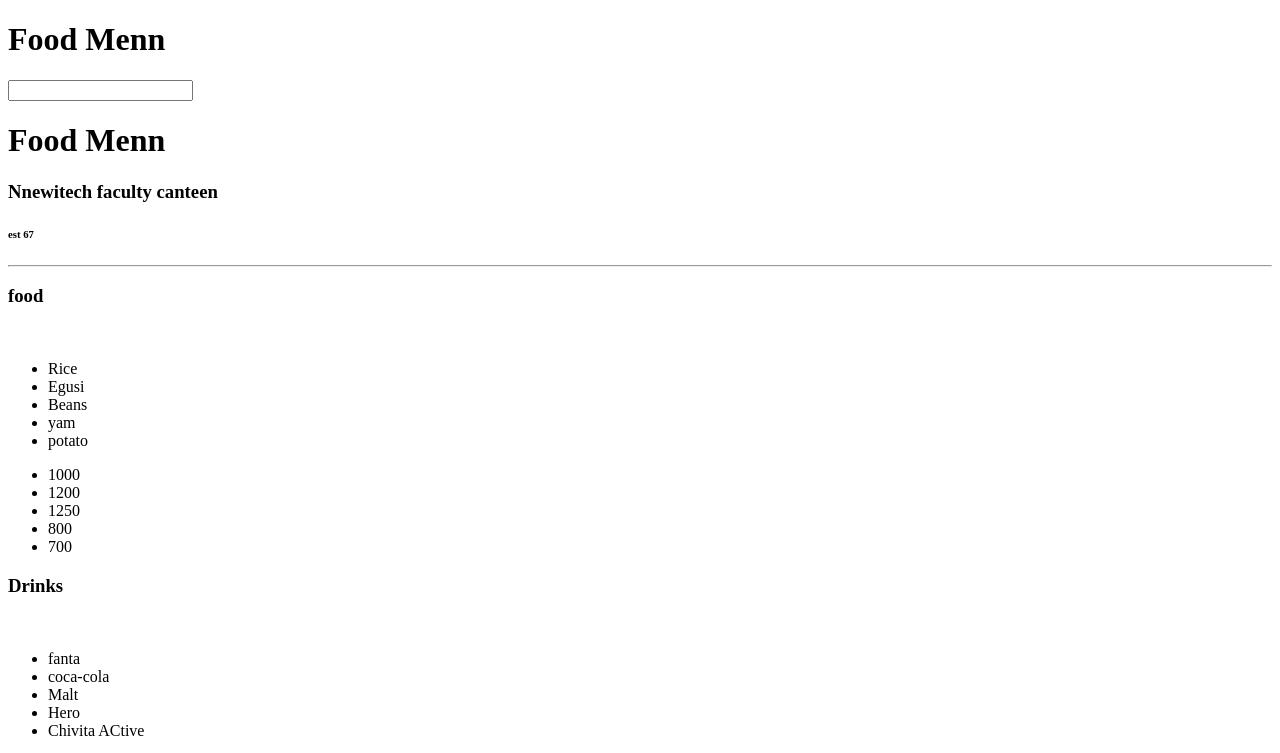
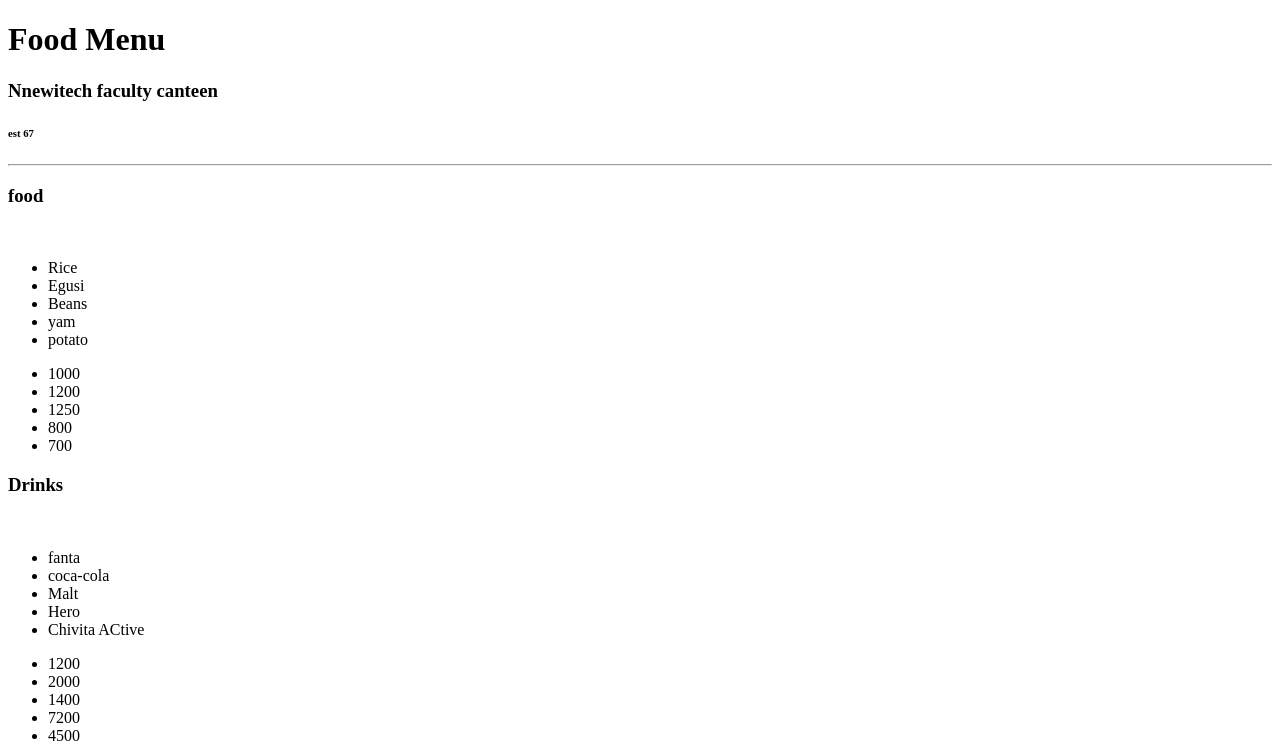
Before and after one commit to fran-897-uinx/foodmenu, a plain HTML site: page index.html in a window 1280 px wide. Shown: the top 753 px of the page. Drawn offline with Linux system fonts and the light colour scheme.

Commit message:
making the HTML cleaner

```diff
--- a/index.html
+++ b/index.html
@@ -9,16 +9,11 @@
 
 <body>
 
-    <!-- A form -->
-    <form>
 
-        <h1>Food Menn </h1>
 
-        <input>
+    <h1>Food Menu </h1>
 
-        <h1>Food Menn</h1>
 
-    </form>
     <!-- input huch jhon -->
 
     <div class="card">
```
